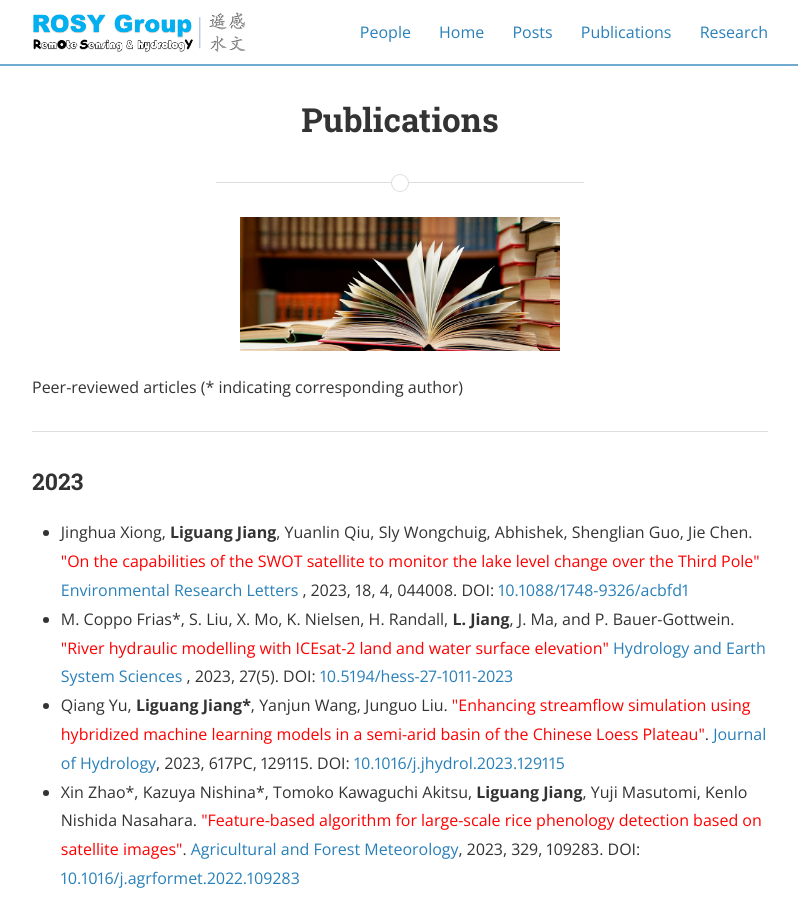
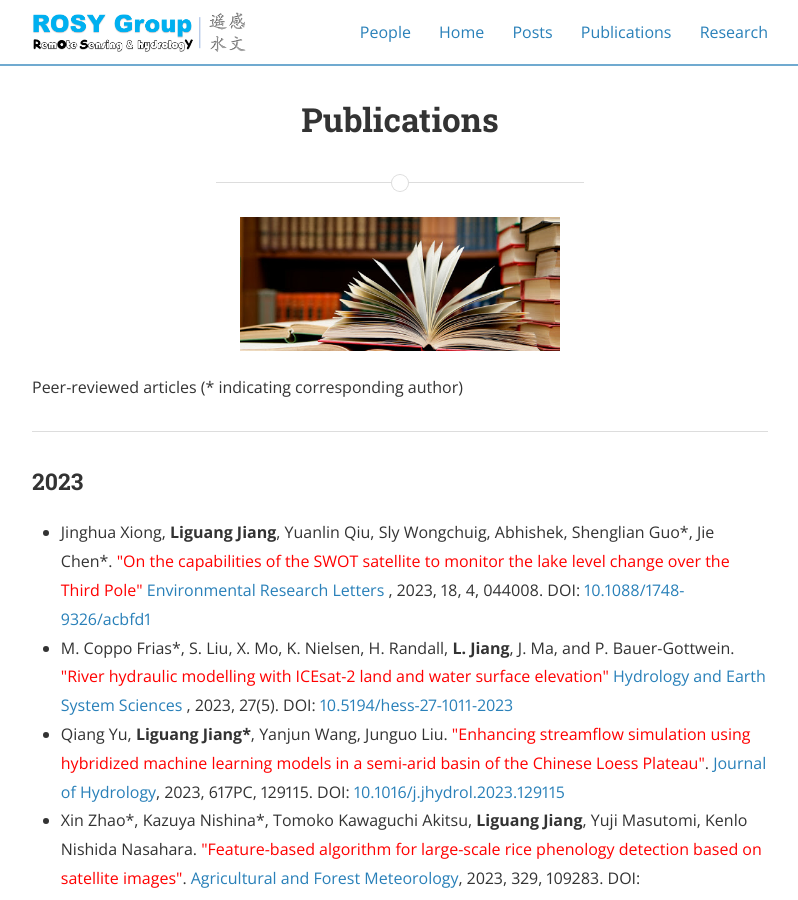
Before and after one commit to 12530/rshydro, a Jekyll site: the page built from publications.md, in a window 1280 px wide and 900 px high. Shown: the whole window, without its empty margins (240-1038 px from the left). Built offline with Jekyll 4.4.1, drawn with Linux system fonts in a browser that asks for light colours; nearby versions of some CDN libraries.

Commit message:
Update publications.md

```diff
--- a/publications.md
+++ b/publications.md
@@ -10,7 +10,7 @@ main_nav: true
 <hr>
 <h3>2023</h3>
 <ul>
-  <li>Jinghua Xiong, <b>Liguang Jiang</b>, Yuanlin Qiu, Sly Wongchuig, Abhishek, Shenglian Guo, Jie Chen. <font color="red"> "On the capabilities of the SWOT satellite to monitor the lake level change over the Third Pole" </font> <a href="https://iopscience.iop.org/article/10.1088/1748-9326/acbfd1"> Environmental Research Letters </a>, 2023, 18, 4, 044008. DOI: <a href="https://doi.org/10.1088/1748-9326/acbfd1">10.1088/1748-9326/acbfd1</a></li>
+  <li>Jinghua Xiong, <b>Liguang Jiang</b>, Yuanlin Qiu, Sly Wongchuig, Abhishek, Shenglian Guo*, Jie Chen*. <font color="red"> "On the capabilities of the SWOT satellite to monitor the lake level change over the Third Pole" </font> <a href="https://iopscience.iop.org/article/10.1088/1748-9326/acbfd1"> Environmental Research Letters </a>, 2023, 18, 4, 044008. DOI: <a href="https://doi.org/10.1088/1748-9326/acbfd1">10.1088/1748-9326/acbfd1</a></li>
 
   <li>M. Coppo Frias*, S. Liu, X. Mo, K. Nielsen, H. Randall, <b>L. Jiang</b>, J. Ma, and P. Bauer-Gottwein. <font color="red"> "River hydraulic modelling with ICEsat-2 land and water surface elevation" </font> <a href="https://hess.copernicus.org/articles/27/1011/2023/"> Hydrology and Earth System Sciences </a>, 2023, 27(5). DOI: <a href="https://doi.org/10.5194/10.5194/hess-27-1011-2023">10.5194/hess-27-1011-2023</a></li>
 
```
